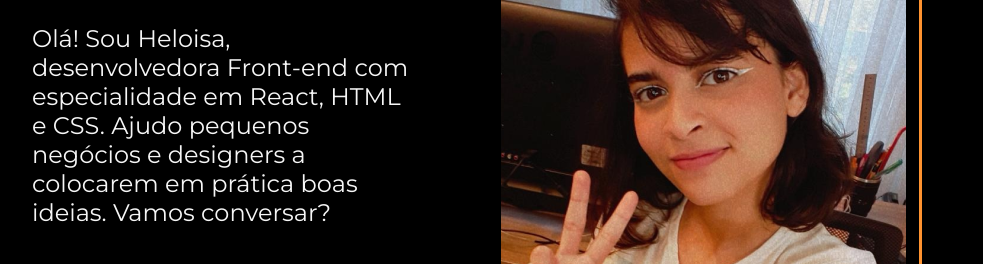
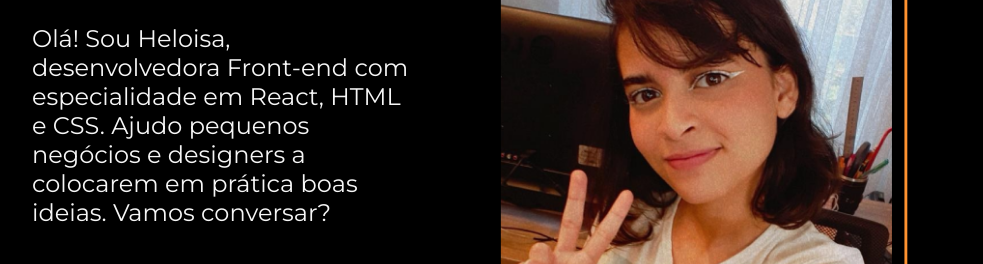
Before and after one commit to HeloWolrd/Alura_html_css, a plain HTML site: page index.html in a window 1280 px wide. Shown: the part 405-669 px from the top of the page, without its empty margins (160-1143 px from the left). Drawn offline with nearby package versions, Linux system fonts and the light colour scheme.

Commit message:
Add files via upload

```diff
--- a/index.html
+++ b/index.html
@@ -44,7 +44,7 @@
 
                 </div>
         </section>
-            <img src="imagem.png" alt="Foto da Joana Santos programando">
+            <img class="apresentacao__imagem" src="imagem.png" alt="Foto da Joana Santos programando">
     </main>
     <footer class="rodape">
         <p>Desenvolvido no curso html/css Alura.</p>
```
